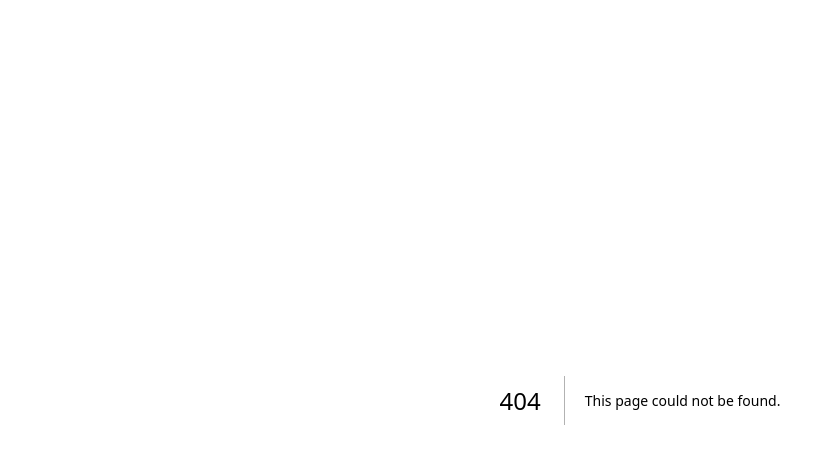
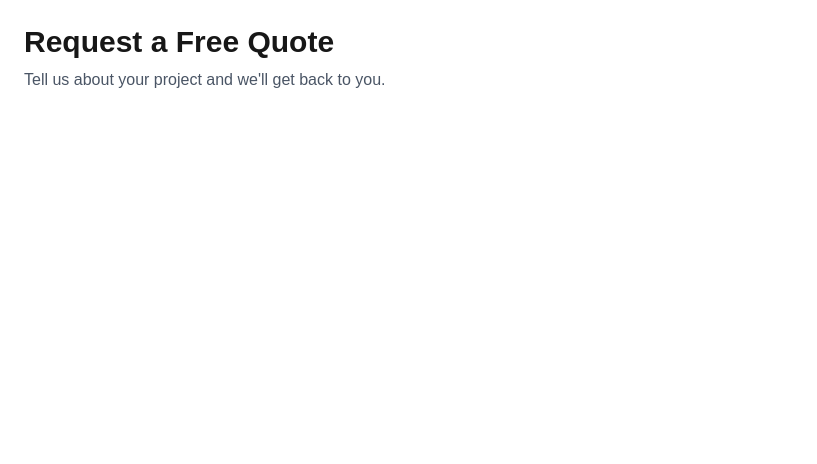
Before and after one commit to DenizShayan/ai2zed-quote-form, a Next.js app: page /quote in a window 1280 px wide. Before the commit this address had no page. Shown: the top 464 px of the page, without its empty margins (0-817 px from the left). Built offline with nearby package versions, Linux system fonts and the light colour scheme.

Commit message:
Add initial quote request page

```diff
--- /dev/null
+++ b/src/app/quote/page.tsx
@@ -0,0 +1,10 @@
+export default function QuotePage() {
+    return (
+        <main className="min-h-screen p-6">
+            <h1 className="text-3xl font-semibold">Request a Free Quote</h1>
+            <p className="mt-2 text-gray-600">
+                Tell us about your project and we'll get back to you.
+            </p>
+        </main>
+    );
+}
```
